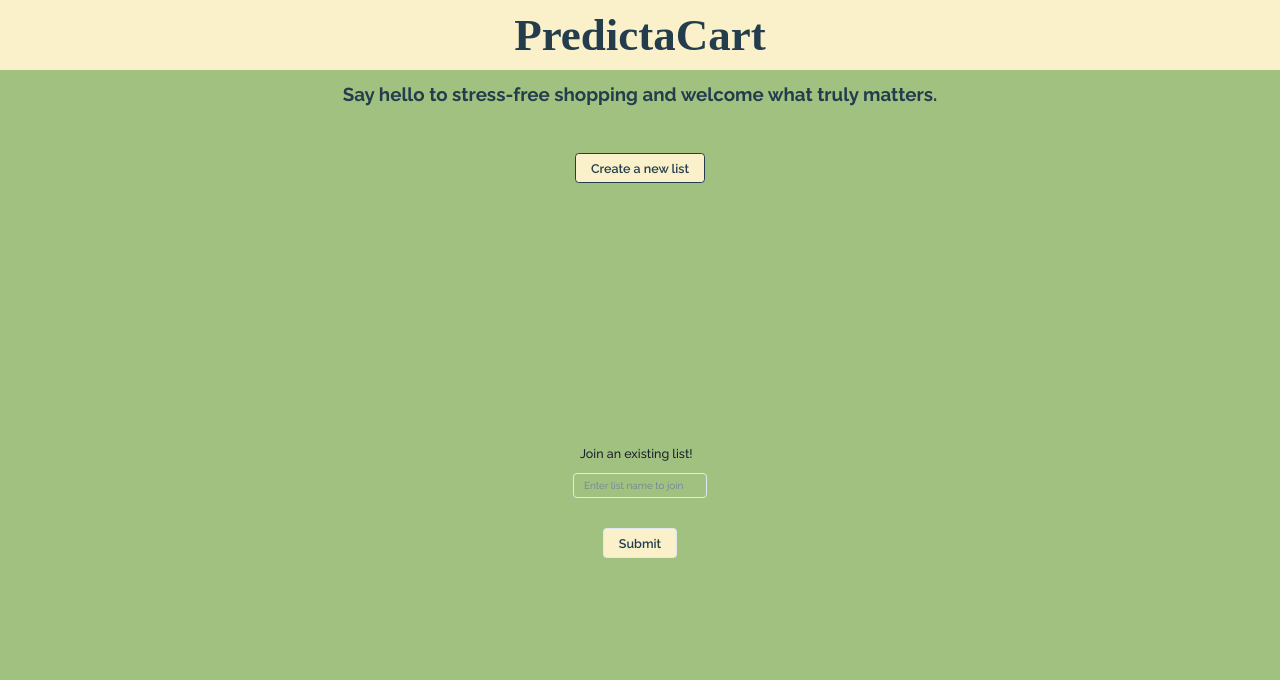
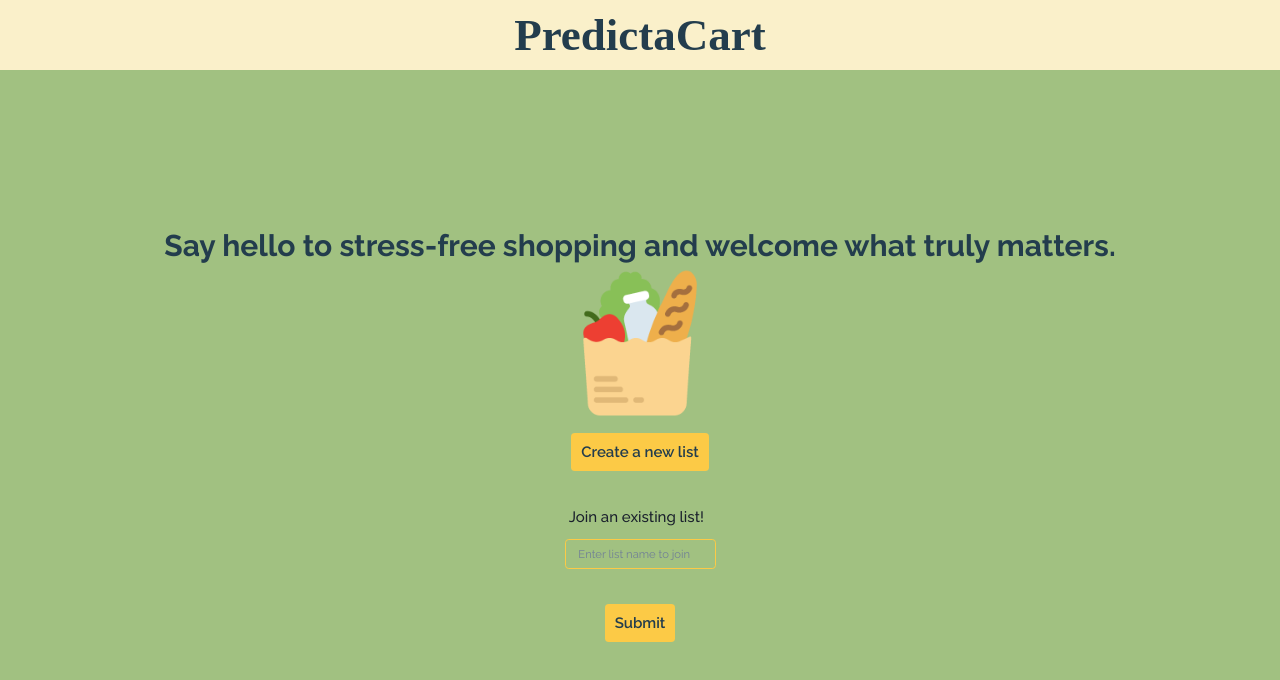
Before and after one commit to the-collab-lab/tcl-62-smart-shopping-list, a React (Vite) app: page / in a window 1280 px wide. Shown: the top 680 px of the page. Built offline with nearby package versions, Linux system fonts and the light colour scheme; a web font is replaced by a local one.

Commit message:
more styling

```diff
--- a/src/views/Home.jsx
+++ b/src/views/Home.jsx
@@ -3,7 +3,7 @@ import { useNavigate } from 'react-router-dom';
 import React, { useState } from 'react';
 import {
 	Flex,
-	Spacer,
+	Image,
 	Button,
 	Text,
 	Box,
@@ -53,32 +53,44 @@ export function Home({ createNewToken, setListToken }) {
 			bg="brand.light_green"
 			direction="column"
 			justifyContent="center"
-			align="center"
 			minHeight="calc(100vh - headerHeight - navHeight)"
 			flex="1"
 		>
-			<Box p={4} textAlign="center">
-				<Text fontSize="3xl" as="b" color="brand.navy">
+			<Box p={4} display="flex" flexDirection="column" alignItems="center">
+				<Text
+					fontSize={{ base: '2xl', md: '3xl', lg: '4xl', xl: '5xl' }}
+					fontWeight="bold"
+					color="brand.navy"
+				>
 					Say hello to stress-free shopping and welcome what truly matters.
 				</Text>
-			</Box>
-			<Box p={4} align="center">
+
+				<Image
+					src={'./img/groceries@180.png'}
+					boxSize="150px"
+					objectFit="cover"
+					alt="Groceries in the basket"
+				/>
+
 				<Button
-					bg="brand.off_white"
+					bg="brand.yellow"
 					textColor="brand.navy"
-					colorScheme="yellow"
 					onClick={handleClick}
-					variant="outline"
-					fontSize={{ base: 'md', md: 'xl' }}
-					size="lg"
-					_hover={{ bg: 'brand.navy', textColor: 'brand.off_white' }}
-					mt={25}
+					fontSize={{ base: 'md', md: 'xl', lg: '2xl' }}
+					size="xl"
+					_hover={{
+						bg: 'brand.orange',
+						textColor: 'brand.off_white',
+					}}
+					mt={6} // Increase the top margin for more spacing at the top.
+					mb={6} // Increase the bottom margin for more spacing at the bottom.
+					p={4} // Add padding to increase the space within the button.
+					borderRadius="md" // Add a rounded border for better accessibility.
+					aria-label="Click me to create a new list" // Add an aria-label for screen readers.
 				>
 					Create a new list
 				</Button>
 			</Box>
-
-			<Spacer />
 			<FormControl>
 				<form onSubmit={handleSubmit}>
 					<Flex
@@ -91,37 +103,45 @@ export function Home({ createNewToken, setListToken }) {
 					>
 						<FormLabel
 							htmlFor="existingToken"
-							fontSize={{ base: 'md', md: 'xl' }}
-							size="lg"
+							fontSize={{ base: 'md', md: 'xl', lg: '2xl' }}
+							size="xl"
 						>
 							Join an existing list!
 						</FormLabel>
 						<Flex
 							direction="column" // You can keep this as 'column' for vertical alignment
-							align="center" // Center the input horizontally
 							maxWidth="400px" // Limit the input's width
 						>
-							<InputGroup size="md">
+							<InputGroup mb={6} size="lg">
 								<Input
 									type="text"
 									id="existingToken"
 									onChange={handleTokenChange}
 									value={existingToken}
-									placeholder="Enter list name to join"
+									placeholder=" Enter list name to join"
+									variant="outline"
+									borderColor="brand.yellow"
+									borderRadius="md"
+									aria-label="Enter list name to join" // ARIA label for the input field
 								/>
 							</InputGroup>
 						</Flex>
 
 						<Button
-							type="submit"
-							bg="brand.off_white"
+							bg="brand.yellow"
 							textColor="brand.navy"
 							onClick={handleClick}
-							variant="outline"
-							fontSize={{ base: 'md', md: 'xl' }}
-							size="lg"
-							_hover={{ bg: 'brand.navy', textColor: 'brand.off_white' }}
-							mt={25}
+							fontSize={{ base: 'md', md: 'xl', lg: '2xl' }}
+							size="xl"
+							_hover={{
+								bg: 'brand.orange',
+								textColor: 'brand.off_white',
+							}}
+							mt={6} // Increase the top margin for more spacing at the top.
+							mb={6} // Increase the bottom margin for more spacing at the bottom.
+							p={4} // Add padding to increase the space within the button.
+							borderRadius="md" // Add a rounded border for better accessibility.
+							aria-label="Click me to create a new list" // Add an aria-label for screen readers.
 						>
 							Submit
 						</Button>
@@ -129,7 +149,6 @@ export function Home({ createNewToken, setListToken }) {
 				</form>
 				{status && <p>{status}</p>}
 			</FormControl>
-			<Spacer />
 		</Flex>
 	);
 }
```
